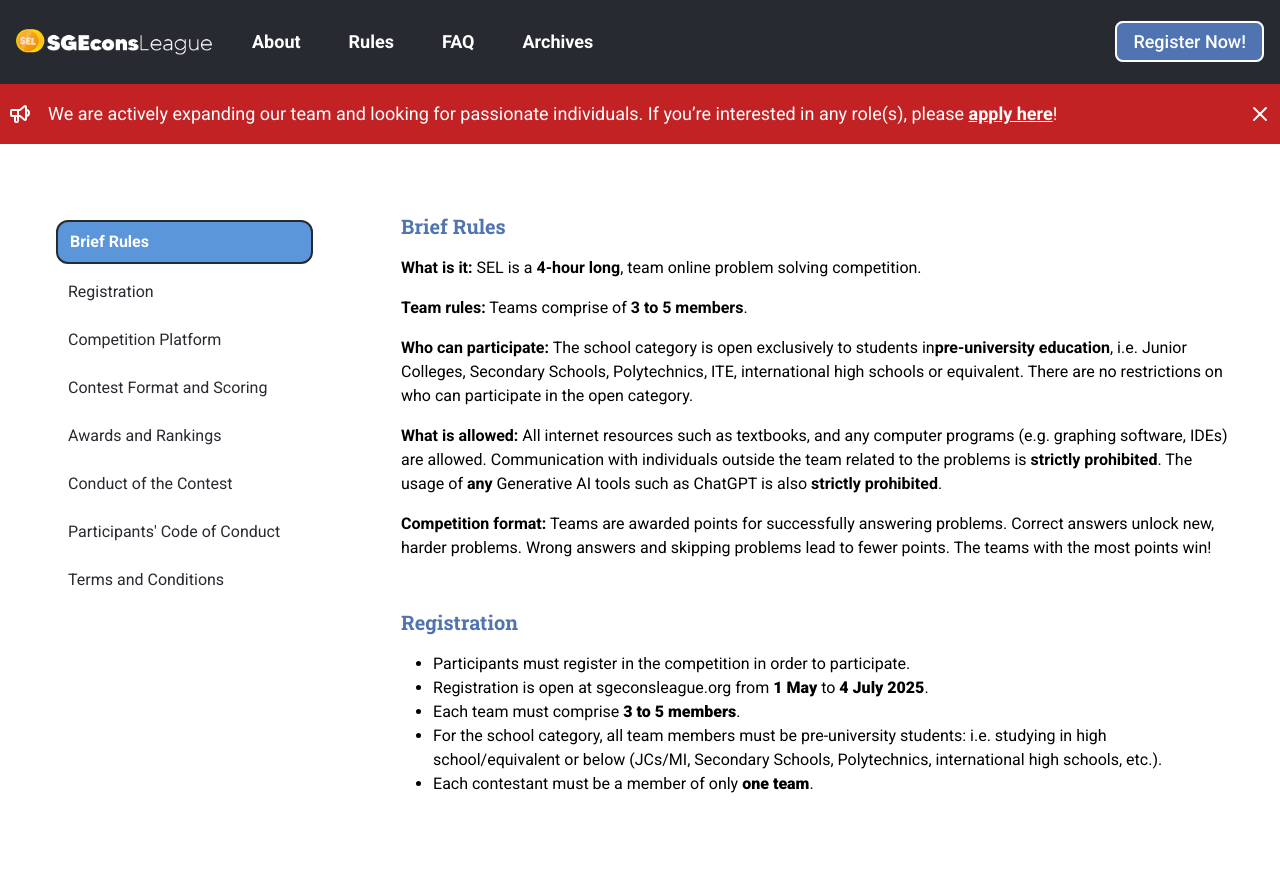
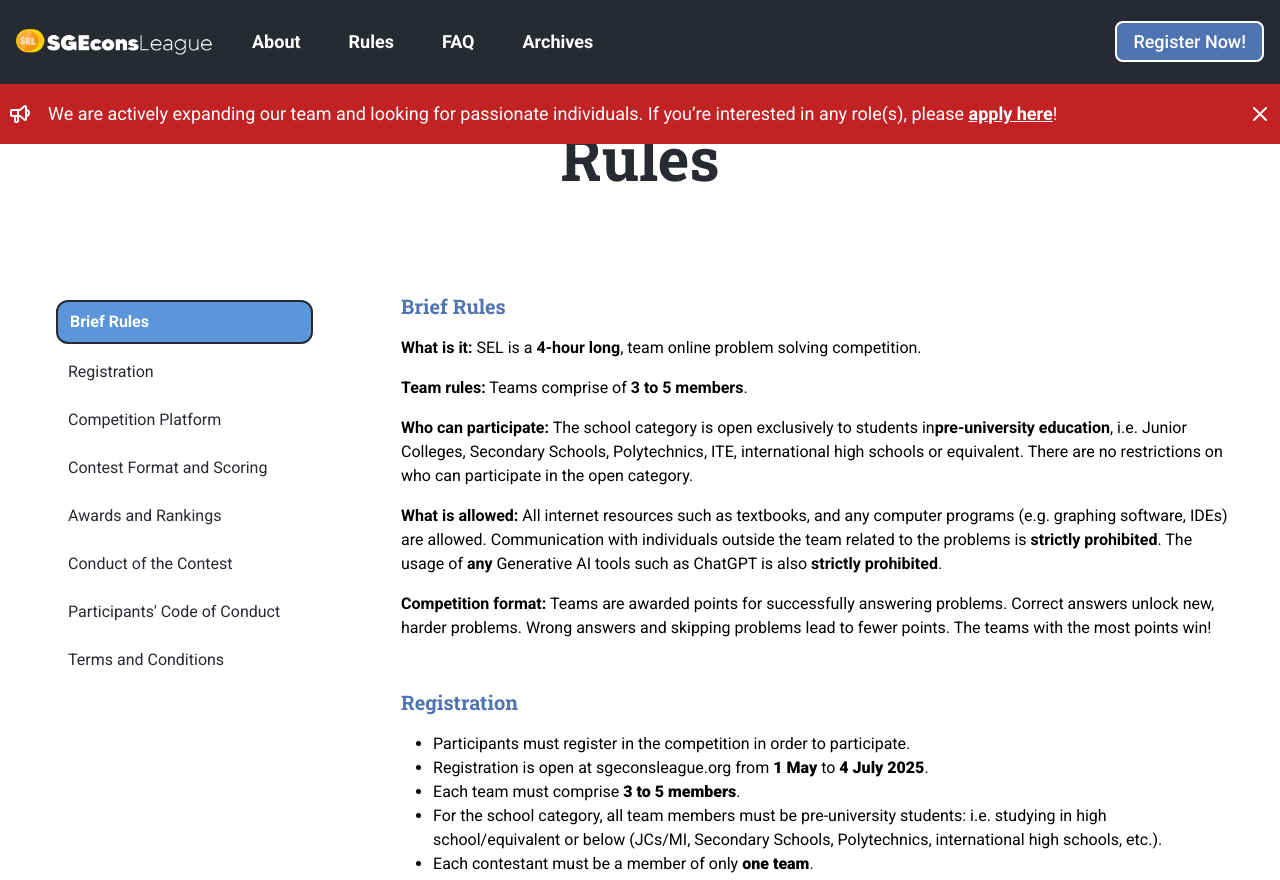
Before and after one commit to jonyewcodes/old, a Next.js app: page /rules in a window 1280 px wide. Before the commit the page ends 800 px from the top, so only its background shows below. Built offline with nearby package versions, Linux system fonts and the light colour scheme.

Commit message:
added margin top to body
Margin added to account for the extra space the navbar takes up. It's not exactly 4rem or 5rem but just an estimate.

```diff
--- a/app/layout.tsx
+++ b/app/layout.tsx
@@ -43,7 +43,9 @@ export default function RootLayout({
           ${robotoSerif.variable}
           ${robotoSlab.variable}
           antialiased
+          mt-[4rem] md:mt-[5rem]
         `}
+        // Margin added to account for the extra space the navbar takes up. It's not exactly 4rem or 5rem but just an estimate.
       >
         <Navbar />
         {children}
```
